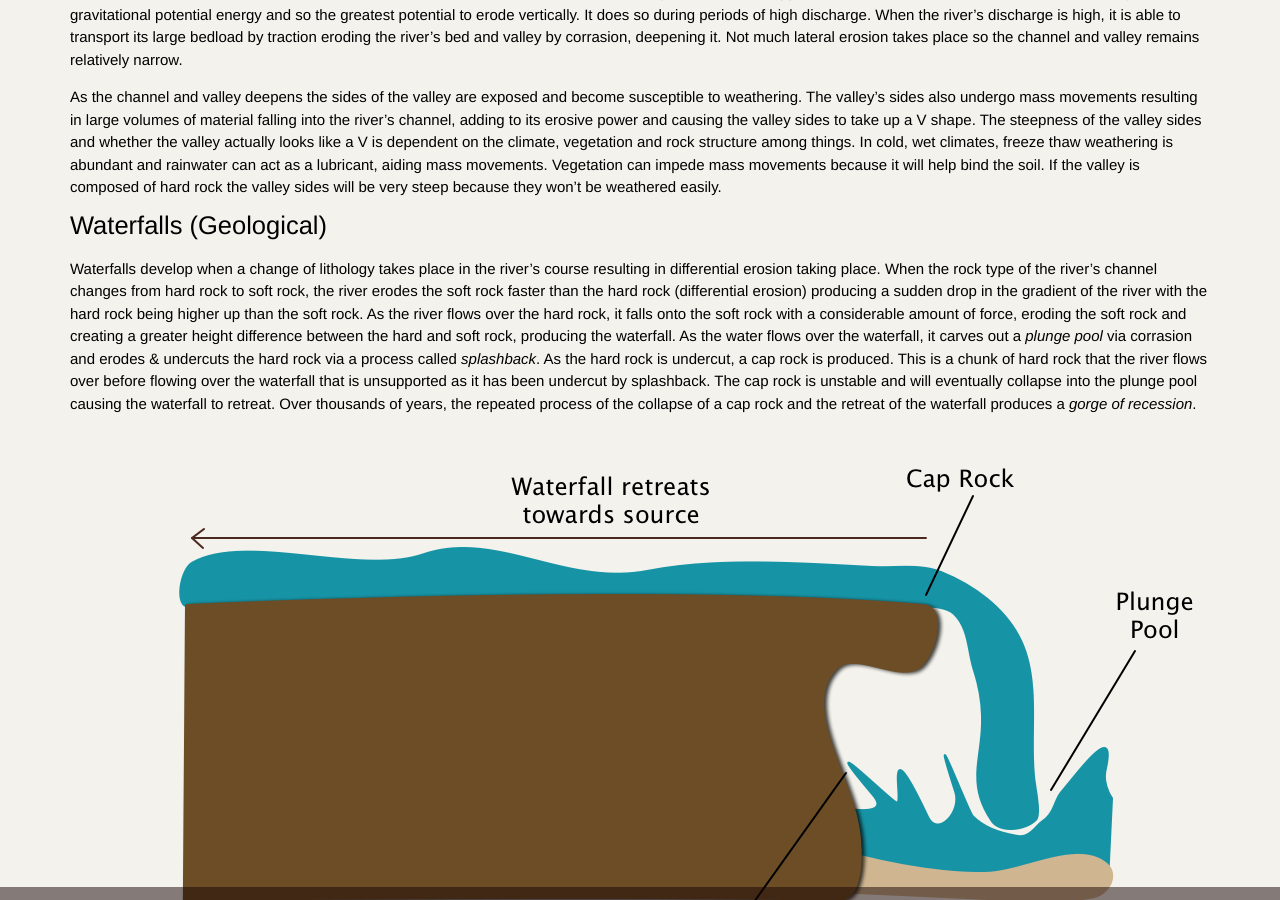
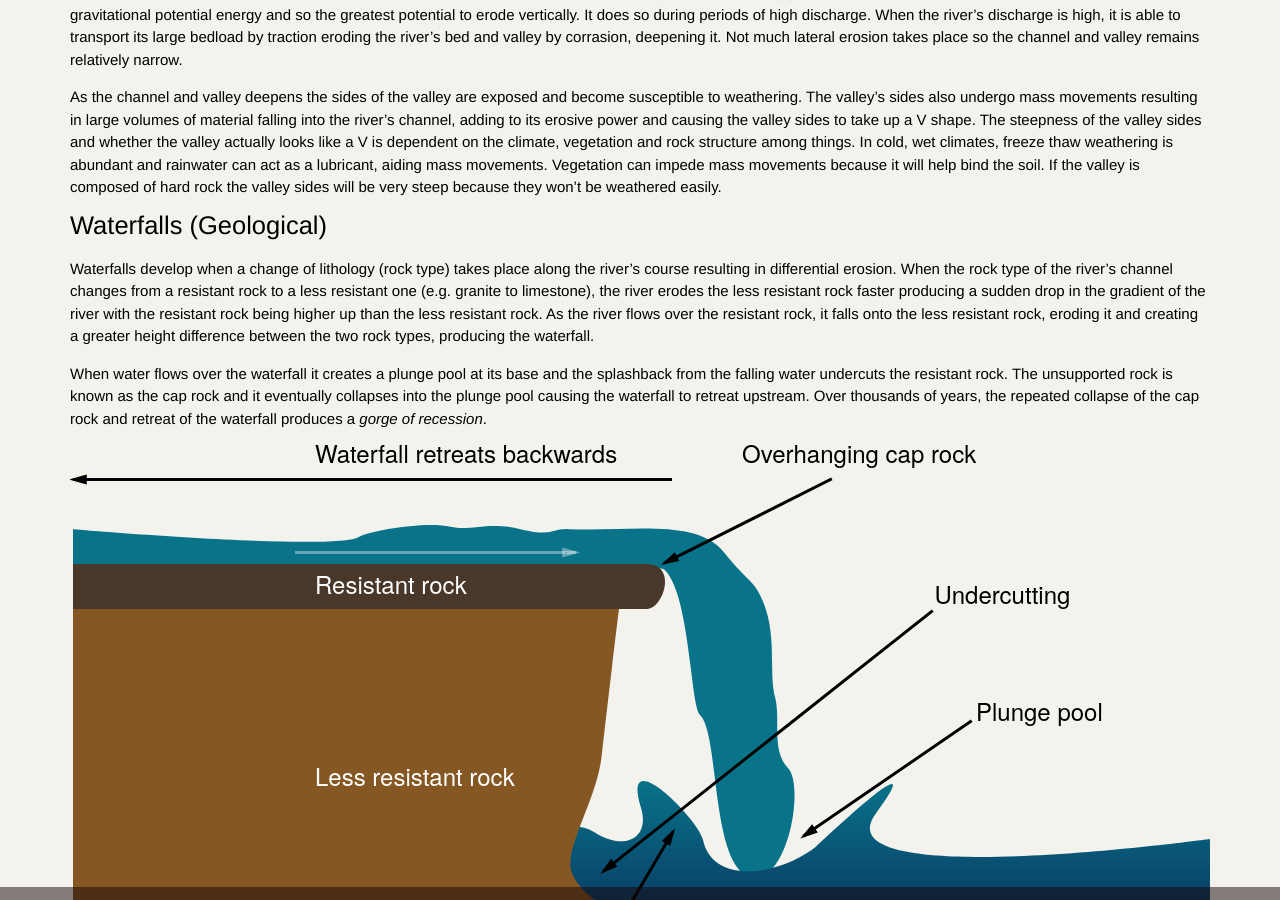
Before and after one commit to alexjohnj/geographyas, a Jekyll site: the page built from _posts/riversAndFlooding/2012-01-05-river-landforms.markdown, in a window 1280 px wide and 900 px high, scrolled down 1876 px. Built offline with Jekyll 4.4.1, drawn with Linux system fonts in a browser that asks for light colours; nearby versions of some CDN libraries; formulas are drawn with MathJax 3.

Commit message:
Converted waterfall diagram to SVG.

```diff
--- a/_posts/riversAndFlooding/2012-01-05-river-landforms.markdown
+++ b/_posts/riversAndFlooding/2012-01-05-river-landforms.markdown
@@ -34,7 +34,9 @@ As the channel and valley deepens the sides of the valley are exposed and become
 
 ## Waterfalls (Geological)
 
-Waterfalls develop when a change of lithology takes place in the river’s course resulting in differential erosion taking place. When the rock type of the river’s channel changes from hard rock to soft rock, the river erodes the soft rock faster than the hard rock (differential erosion) producing a sudden drop in the gradient of the river with the hard rock being higher up than the soft rock. As the river flows over the hard rock, it falls onto the soft rock with a considerable amount of force, eroding the soft rock and creating a greater height difference between the hard and soft rock, producing the waterfall. As the water flows over the waterfall, it carves out a _plunge pool_ via corrasion and erodes & undercuts the hard rock via a process called _splashback_. As the hard rock is undercut, a cap rock is produced. This is a chunk of hard rock that the river flows over before flowing over the waterfall that is unsupported as it has been undercut by splashback. The cap rock is unstable and will eventually collapse into the plunge pool causing the waterfall to retreat. Over thousands of years, the repeated process of the collapse of a cap rock and the retreat of the waterfall produces a _gorge of recession_.
+Waterfalls develop when a change of lithology (rock type) takes place along the river’s course resulting in differential erosion. When the rock type of the river’s channel changes from a resistant rock to a less resistant one (e.g. granite to limestone), the river erodes the less resistant rock faster producing a sudden drop in the gradient of the river with the resistant rock being higher up than the less resistant rock. As the river flows over the resistant rock, it falls onto the less resistant rock, eroding it and creating a greater height difference between the two rock types, producing the waterfall.
+
+When water flows over the waterfall it creates a plunge pool at its base and the splashback from the falling water undercuts the resistant rock. The unsupported rock is known as the cap rock and it eventually collapses into the plunge pool causing the waterfall to retreat upstream. Over thousands of years, the repeated collapse of the cap rock and retreat of the waterfall produces a _gorge of recession_.
 
 ![][waterfall-diagram]
 
@@ -141,7 +143,7 @@ Bird’s foot deltas (e.g. The Mississippi Delta) are shaped like (as the name s
 
 [^1]: This is the maximum discharge of the river before it will overflow its banks and flood.
 
-[waterfall-diagram]: /Images/rivers/waterfall-diagram.png
+[waterfall-diagram]: /Images/rivers/waterfall-diagram.svg
 [meander-cross-section]: /Images/rivers/meander-cross-section.png
 [riffles-and-pools-diagram]: /Images/rivers/riffles-and-pools.svg
 [levee-diagram]: /Images/rivers/levee-diagram.png
```
Also changed, not shown: Images/rivers/waterfall-diagram.png, Images/rivers/waterfall-diagram.svg (added).
